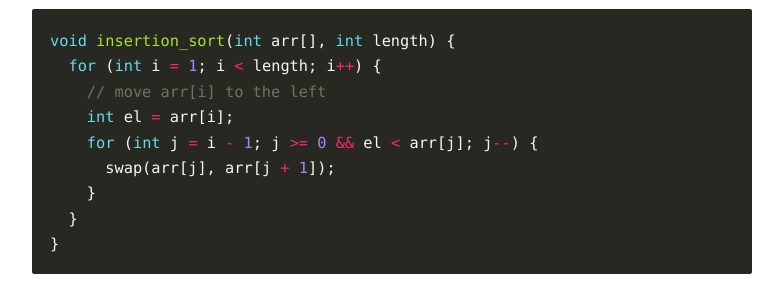
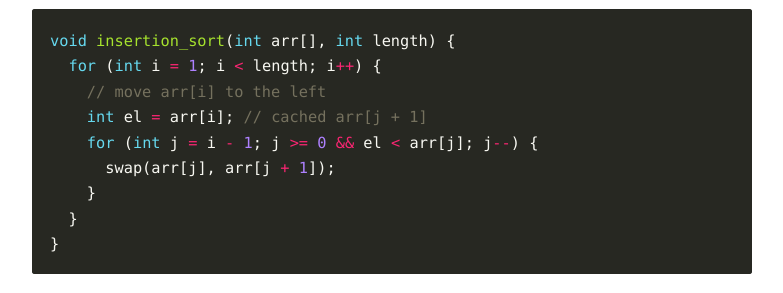
Before and after one commit to skylerlee/codelet, a Jekyll site: the page built from _posts/2016-02-03-sorting.md, in a window 1280 px wide and 900 px high, scrolled down 722 px. Shown: the part 152-445 px from the top of the window, without its empty margins (248-1031 px from the left). Built offline with Jekyll 4.4.1, drawn with Linux system fonts in a browser that asks for light colours; comment, search, counter and statistics services are not loaded.

Commit message:
Add additional comment

```diff
--- a/_posts/2016-02-03-sorting.md
+++ b/_posts/2016-02-03-sorting.md
@@ -38,7 +38,7 @@ void selection_sort(int arr[], int length) {
 void insertion_sort(int arr[], int length) {
   for (int i = 1; i < length; i++) {
     // move arr[i] to the left
-    int el = arr[i];
+    int el = arr[i]; // cached arr[j + 1]
     for (int j = i - 1; j >= 0 && el < arr[j]; j--) {
       swap(arr[j], arr[j + 1]);
     }
```
